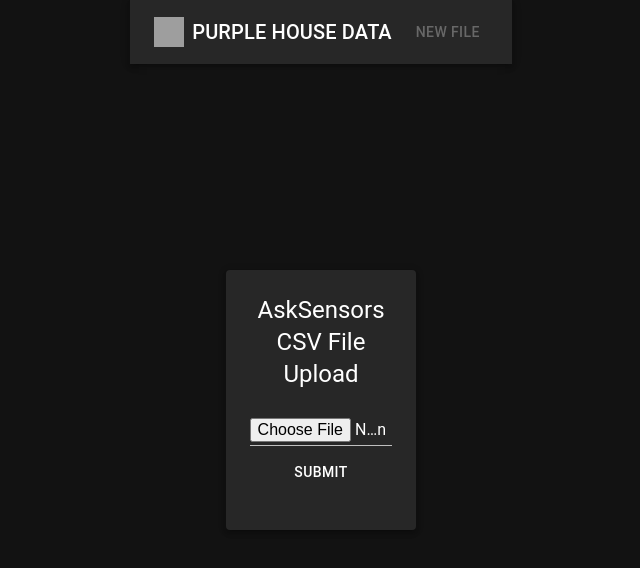
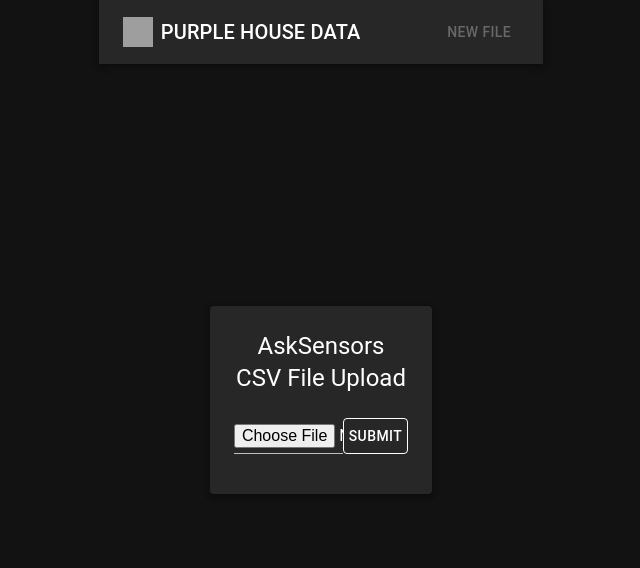
Before and after one commit to noah-correa/purple-house-data-dashboard, a React (Vite) app: page / in a window 1280 px wide. Shown: the top 568 px of the page, without its empty margins (319-959 px from the left). Built offline with nearby package versions, Linux system fonts and the light colour scheme; grey boxes are pictures that could not be loaded.

Commit message:
fixed file upload style

```diff
--- a/src/components/FileForm.jsx
+++ b/src/components/FileForm.jsx
@@ -73,13 +73,12 @@ const FileForm = ({ onSubmit }) => {
   };
 
   return (
-    <FormControl>
-      {/* <InputLabel htmlFor='csv-file-input'>Select CSV File</InputLabel> */}
-      <Box className={styles.verticalcontainer}>
-        <Input id='csv-file-input' type='file' inputRef={fileRef} required={true}/>
-        <Button variant='secondary' type='button' onClick={handleSubmit}>Submit</Button>
-        { error && <Alert severity='error'>{error}</Alert> }
+    <FormControl sx={{ width: '100%' }} className={styles.verticalcontainer}>
+      <Box className={styles.splitbox}>
+        <Input id='csv-file-input' type='file' inputRef={fileRef} required={true} sx={{ width: '100%' }}/>
+        <Button variant='outlined' color='inherit' type='button' onClick={handleSubmit}>Submit</Button>
       </Box>
+      { error && <Alert severity='error'>{error}</Alert> }
     </FormControl>
   );
 };
--- a/src/pages/Home.jsx
+++ b/src/pages/Home.jsx
@@ -1,3 +1,4 @@
+import Box from '@mui/material/Box';
 import Chip from '@mui/material/Chip';
 import Divider from '@mui/material/Divider';
 import Typography from '@mui/material/Typography';
@@ -5,10 +6,8 @@ import Typography from '@mui/material/Typography';
 import ContentCard from '../components/ContentCard';
 import ContentWrapper from '../components/ContentWrapper';
 import Dashboard from '../components/Dashboard';
-import DataGraph from '../components/DataGraph';
+import DateSearch from '../components/DateSearch';
 import FileForm from '../components/FileForm';
-
-// import Data from '../Data';
 
 const Home = ({ display, setDisplay, data, setData }) => {
 
@@ -16,7 +15,7 @@ const Home = ({ display, setDisplay, data, setData }) => {
   const renderMainContent = (disp, data) => {
     switch(disp) {
     case 'datesearch':
-      return <DataGraph data={data}/>;
+      return <DateSearch data={data}/>;
     case 'dashboard':
       return <Dashboard data={data}/>;
     }
@@ -32,8 +31,10 @@ const Home = ({ display, setDisplay, data, setData }) => {
       { data.empty ?
         <ContentWrapper center>
           <ContentCard>
-            <Typography align='center' variant='h5' sx={{ pb: 1 }}>AskSensors CSV File Upload</Typography>
-            <FileForm onSubmit={handleSubmit}/>
+            <Box>
+              <Typography align='center' variant='h5' sx={{ pb: 1 }}>AskSensors CSV File Upload</Typography>
+              <FileForm onSubmit={handleSubmit}/>
+            </Box>
           </ContentCard>
         </ContentWrapper>
         :
--- a/src/styles/styles.module.css
+++ b/src/styles/styles.module.css
@@ -2,7 +2,9 @@
   display: flex;
   flex-direction: column;
   width: 100%;
-  align-items: center;
+  flex-wrap: nowrap;
+  /* align-items: center; */
+  /* justify-content: center; */
 }
 
 .verticalcontainer > *:first-child {
@@ -15,6 +17,7 @@
   margin-bottom: 1rem;
 }
 
-.flex {
+.splitbox {
   display: flex;
+  justify-content: space-between;
 }
```
Also changed, not shown: testDataDay.csv, testDataMonth.csv, testDataYear.csv.
